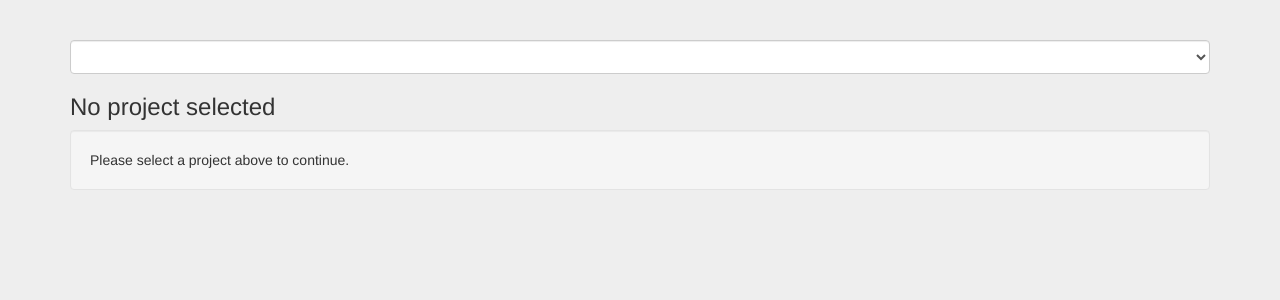
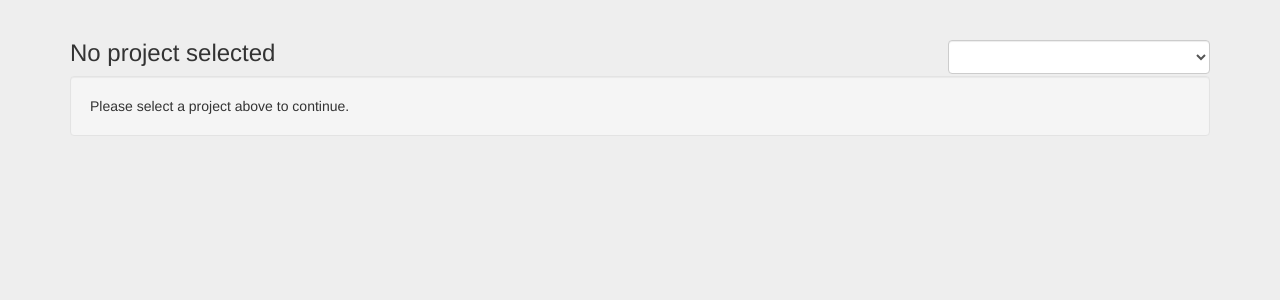
Before and after one commit to justinrsmith/file_cabinet, a Django app: page /uploader/ in a window 1280 px wide. Shown: the top 300 px of the page. Run offline with Django 3.2, Linux system fonts and the light colour scheme; a user stored in the database is signed in; data comes from the database, SQL or seed files in the repository; some libraries are stand-ins or nearby versions.

Commit message:
rework of the UI

```diff
--- a/uploader/static/css/custom.css
+++ b/uploader/static/css/custom.css
@@ -40,3 +40,7 @@ body {
 }
 
 .label,.glyphicon { margin-right:5px; }
+
+.title-header {
+  margin-top: 0px;
+}
--- a/uploader/templates/uploader.html
+++ b/uploader/templates/uploader.html
@@ -14,24 +14,34 @@
                     <div class="alert alert-{{ message.tags }}" role="alert">{{ message }}</div>
                 {% endfor %}
             {% endif %}
+
+            <div class="row">
+                <div class="col-md-6">
+                    {% if not project %}
+                        <h3 class="title-header">No project selected</h3>
+                    {% else %}
+                        <h3 class="title-header">Project name here</h3>
+                    {% endif %}
+                </div>
+                <div class="col-md-offset-3 col-md-3">
                     {% if projects|length > 1 %}
                         <form action="/uploader/get_project" method="post">
                             {% csrf_token %}
                             <select name="project" class="form-control" name=""  onchange="this.form.submit()">
                                 <option value=""></option>
                                 {% for p in projects %}
-                            <option value="{{ p.id }}">{{ p.name }}</option>
+                                    <option {% if p == project %}selected="selected"{% endif %} value="{{ p.id }}">{{ p.name }}</option>
                                 {% endfor %}
                             </select>
                         </form>
                     {% endif %}
-            {% if not selected_project %}
-                <h3>No project selected</h3>
+                </div>
+            </div>
+            {% if not project %}
                 <div class="well">
                     Please select a project above to continue.
                 </div>
             {% else %}
-                <h3>Project name here</h3>
                 <div class="well">
                     <form method="post" enctype="multipart/form-data">
                         {% csrf_token %}
@@ -59,7 +69,7 @@
                 <div class="well">
                     <div class="row">
                         <div class="col-md-4 pull-right">
-                            <form class="pull-right form-inline" action="/uploader/{{selected_project}}/get_revision" method="post">
+                            <form class="pull-right form-inline" action="/uploader/{{ project.id }}/get_revision" method="post">
                                 {% csrf_token %}
                                 <label for="">Revision</label>
                                 <select name="revision" style="width:150px;" class="form-control" onchange="this.form.submit()">
--- a/uploader/views.py
+++ b/uploader/views.py
@@ -38,6 +38,7 @@ def uploader(request, project=None, revision=None):
     projects = Project.objects.filter(group__in=user_groups)
     if project:
         form = UploadedFileForm()
+        project = Project.objects.get(pk=project)
         project_files = UploadedFile.objects.filter(
             user=request.user,
             project_id=project
@@ -48,9 +49,8 @@ def uploader(request, project=None, revision=None):
                 revision=revision
             )
             revision = int(revision)
-
         return render(request, 'uploader.html', {
-            'selected_project': project,
+            'project': project,
             'projects': projects,
             'form': form,
             'project_files': project_files,
```
Lines whose indentation alone changed are shown as unchanged.
